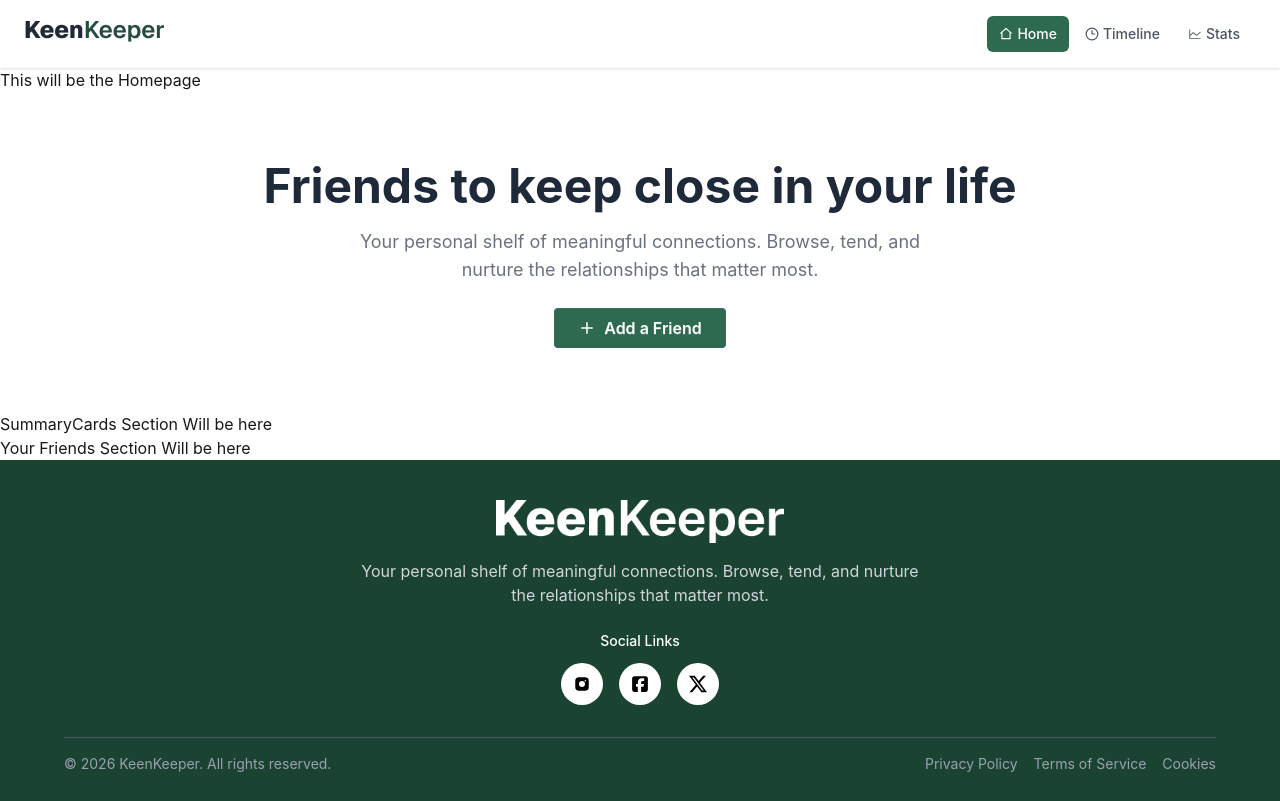
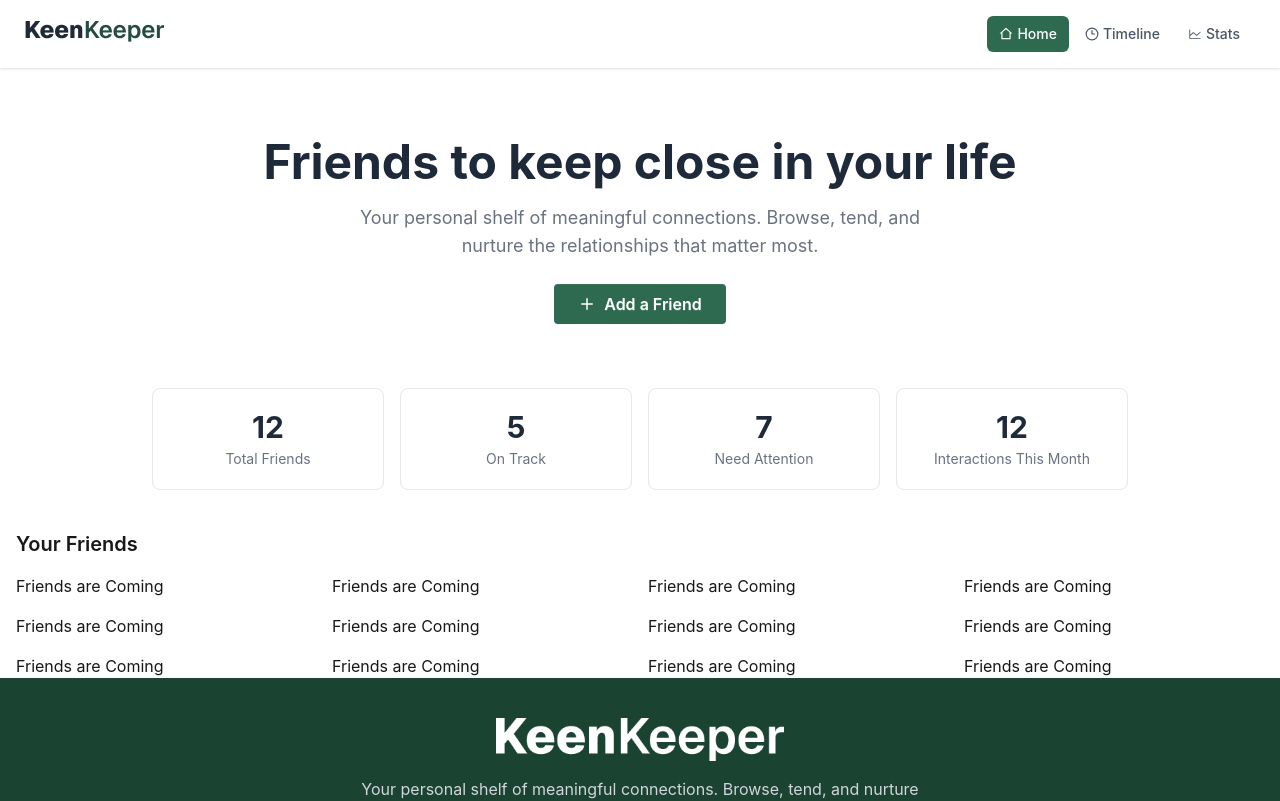
Before and after one commit to asif404-error/my-seventh-assignment, a React (Vite) app: page / in a window 1280 px wide. Shown: the top 801 px of the page. Built offline with nearby package versions, Linux system fonts and the light colour scheme.

Commit message:
Summary Card Completed, Friends section completed, home.jsx completed and three components connected successfully. FriendCard is ready Just need to show the data and the data will be show promtly. Data fetching done successfully. Friends Are Coming..

```diff
--- /dev/null
+++ b/src/components/friendCard/FriendCard.jsx
@@ -0,0 +1,11 @@
+import React from 'react';
+
+const FriendCard = () => {
+    return (
+        <div>
+            <h2>Friends are Coming</h2>
+        </div>
+    );
+};
+
+export default FriendCard;
--- a/src/components/friends/Friends.jsx
+++ b/src/components/friends/Friends.jsx
@@ -1,11 +1,18 @@
-import React from 'react';
+import React from "react";
+import FriendCard from "../friendCard/FriendCard";
 
-const Friends = () => {
-    return (
-        <div>
-            <h2>Your Friends Section Will be here</h2>
-        </div>
-    );
+const Friends = ({ friends }) => {
+  return (
+    <div className="px-4">
+      <h2 className="text-xl font-semibold mb-4">Your Friends</h2>
+
+      <div className="grid grid-cols-1 md:grid-cols-4 gap-4">
+        {friends.map((friend) => (
+          <FriendCard key={friend.id} friend={friend} />
+        ))}
+      </div>
+    </div>
+  );
 };
 
 export default Friends;
--- a/src/components/summaryCard/SummaryCards.jsx
+++ b/src/components/summaryCard/SummaryCards.jsx
@@ -1,11 +1,33 @@
-import React from 'react';
+import React from "react";
 
-const SummaryCards = () => {
-    return (
-        <div>
-            <h2>SummaryCards Section Will be here</h2>
+const SummaryCards = ({friends}) => {
+  const total = friends.length;
+
+  const onTrack = friends.filter((f) => f.status === "On-Track").length;
+  const needAttention = friends.filter(
+    (f) => f.status === "Overdue" || f.status === "Almost Due",
+  ).length;
+  const interactions = 12;
+
+  const cards = [
+    { value: total, label: "Total Friends" },
+    { value: onTrack, label: "On Track" },
+    { value: needAttention, label: "Need Attention" },
+    { value: interactions, label: "Interactions This Month" },
+  ];
+  return (
+    <div className="grid grid-cols-2 md:grid-cols-4 gap-4 px-6 pb-10 max-w-5xl mx-auto w-full">
+      {cards.map((card, ind) => (
+        <div
+          key={ind}
+          className="bg-white border border-gray-200 rounded-lg p-5 text-center"
+        >
+          <p className="text-3xl font-bold text-gray-800">{card.value}</p>
+          <p className="text-sm text-gray-500 mt-1">{card.label}</p>
         </div>
-    );
+      ))}
+    </div>
+  );
 };
 
 export default SummaryCards;
--- a/src/pages/Home.jsx
+++ b/src/pages/Home.jsx
@@ -1,15 +1,33 @@
-import React from 'react';
+import React, { useEffect, useState } from 'react';
 import Banner from '../components/banner/Banner';
 import SummaryCards from '../components/summaryCard/SummaryCards';
 import Friends from '../components/friends/Friends';
 
 const Home = () => {
+    const [friends, setFriends] = useState([]);
+  const [loading, setLoading] = useState(true);
+
+  useEffect(() => {
+    fetch("/friends.json")
+      .then((res) => res.json())
+      .then((data) => {
+        setFriends(data);
+        setLoading(false);
+      });
+  }, []);
+
+  if (loading) {
+    return (
+      <div className="flex justify-center items-center min-h-[60vh]">
+        <span className="loading loading-spinner loading-lg text-[#2d6a4f]"></span>
+      </div>
+    );
+  }
     return (
         <div>
-            <h2>This will be the Homepage</h2>
             <Banner />
-            <SummaryCards />
-            <Friends />
+            <SummaryCards friends={friends}/>
+            <Friends friends={friends}/>
         </div>
     );
 };
```
